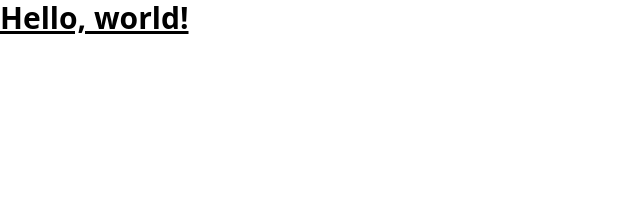
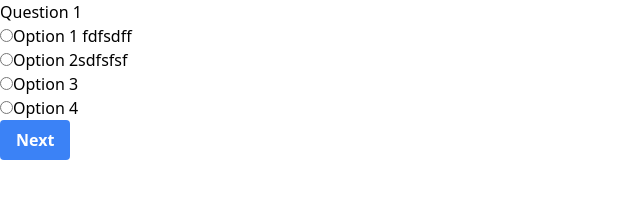
Before and after one commit to taibislamdipu/quiz-application, a website: page index.html in a window 1280 px wide. Shown: the whole page, without its empty margins (0-640 px from the left). Drawn offline with nearby package versions, Linux system fonts and the light colour scheme.

Commit message:
next question fn add

```diff
--- a/index.html
+++ b/index.html
@@ -13,7 +13,19 @@
 </head>
 
 <body>
-    <div class="text-3xl font-bold underline">Hello, world!</div>
+
+
+    <div id="quiz-container">
+        <h2 id="question"></h2>
+        <ul id="options">
+            <li><input type="radio" name="answer" value="0"><span id="option0"></span></li>
+            <li><input type="radio" name="answer" value="1"><span id="option1"></span></li>
+            <li><input type="radio" name="answer" value="2"><span id="option2"></span></li>
+            <li><input type="radio" name="answer" value="3"><span id="option3"></span></li>
+        </ul>
+        <button class="bg-blue-500 hover:bg-blue-700 text-white font-bold py-2 px-4 rounded" id="next-button"
+            onclick="nextQuestion()">Next</button>
+    </div>
 
 
 
--- a/index.js
+++ b/index.js
@@ -1,4 +1,47 @@
-fetch("quiz.json")
-  .then((res) => res.json())
-  .then((data) => console.log(data))
-  .catch((err) => console.error(err));
+function nextQuestion() {
+  currentQuestion++;
+  console.log("Current question:", currentQuestion);
+  displayQuestion();
+}
+
+var currentQuestion = 0;
+var quizData = [
+  {
+    question: "Question 1",
+    options: ["Option 1 fdfsdff", "Option 2sdfsfsf", "Option 3", "Option 4"],
+    correct_option: 2,
+  },
+  {
+    question: "Question 2",
+    options: ["Option 1 sdfsdf", "Option 2sdfsff", "Option 3sdfsf", "Option 4"],
+    correct_option: 0,
+  },
+  {
+    question: "Question 3",
+    options: ["Option 1lkjkl;", "Option 2kl;kl", "Option 3", "Option 4"],
+    correct_option: 1,
+  },
+  {
+    question: "Question 4",
+    options: ["Option 1", "Option 2", "Option 3", "Option 4"],
+    correct_option: 3,
+  },
+  {
+    question: "Question 5",
+    options: ["Option 1", "Option 2", "Option 3", "Option 4"],
+    correct_option: 2,
+  },
+];
+
+function displayQuestion() {
+  var questionText = quizData[currentQuestion].question;
+  var options = quizData[currentQuestion].options;
+
+  document.getElementById("question").innerHTML = questionText;
+  for (var i = 0; i < options.length; i++) {
+    var optionText = options[i];
+    document.getElementById("option" + i).innerHTML = optionText;
+  }
+}
+
+displayQuestion();
```
